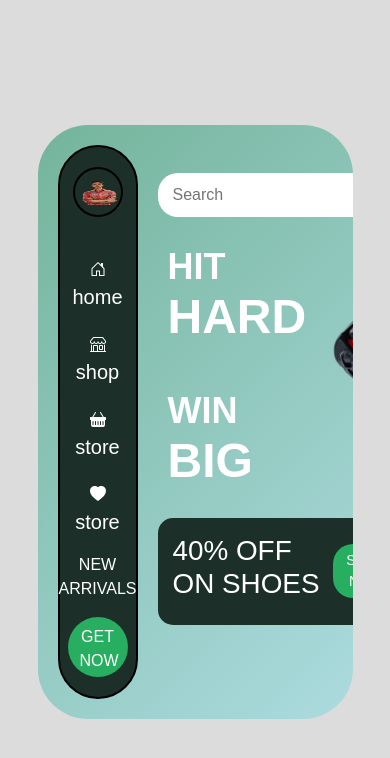
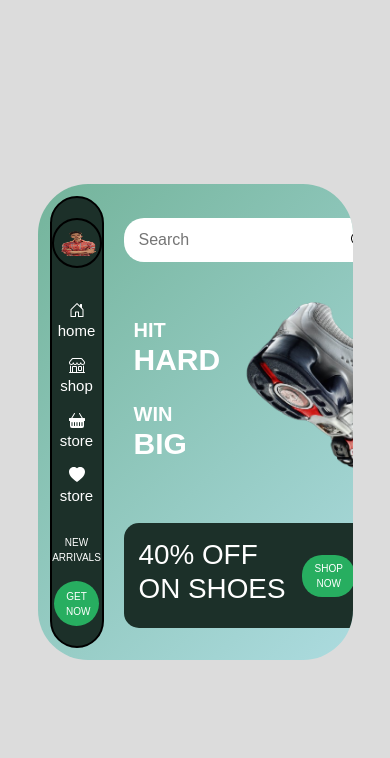
Before and after one commit to luckysolanki22/shoe, a plain HTML site: page index.html in a window 390 px wide. Drawn offline with nearby package versions, Linux system fonts and the light colour scheme.

Commit message:
Update index.html

```diff
--- a/index.html
+++ b/index.html
@@ -198,12 +198,30 @@ li{
     filter: drop-shadow(12px 8px 4px #047764);
 }
 @media (max-width: 576px) {
+            .cta button{
+                height: 45px;
+                width: 45px;
+            }
+            .cta p,button{
+                font-size: x-small;
+            }
+            nav ul li{
+                margin: 10px 0;
+                font-size: 15px;
+            }
+            .container{
+                padding: 12px;
+            }
+            .menu{
+                height: 48px;
+                width: 48px;
+            }
             .hero h1 {
-                font-size: 36px;
+                font-size: 20px;
             }
 
             .hero span {
-                font-size: 48px;
+                font-size: 30px;
             }
 
             .hero img {
@@ -211,13 +229,15 @@ li{
             }
 
             .promo p {
-                font-size: 18px;
+                font-size: 12px;
             }
 
             .promo button {
                 padding: 6px 10px;
-                font-size: 14px;
+                font-size: 10px;
             }
+
+
         }
     </style>
 </head>
```
